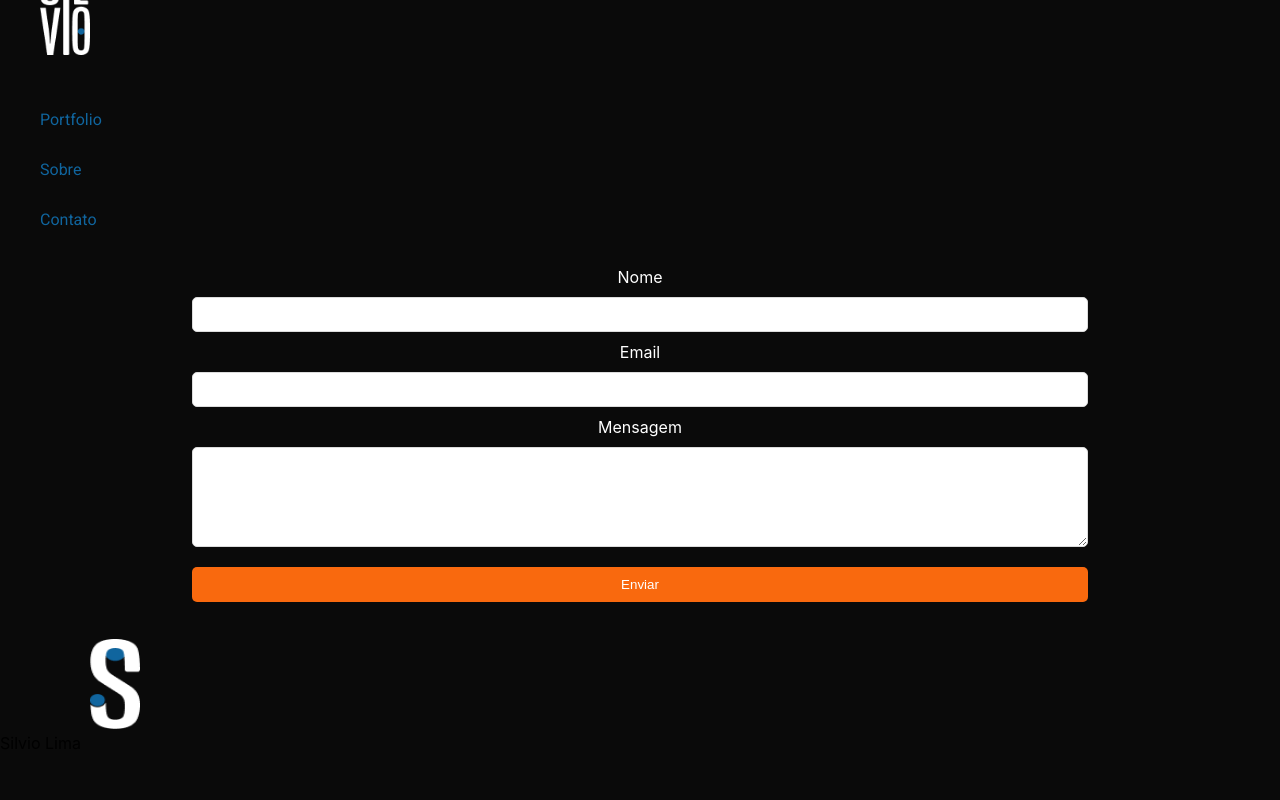
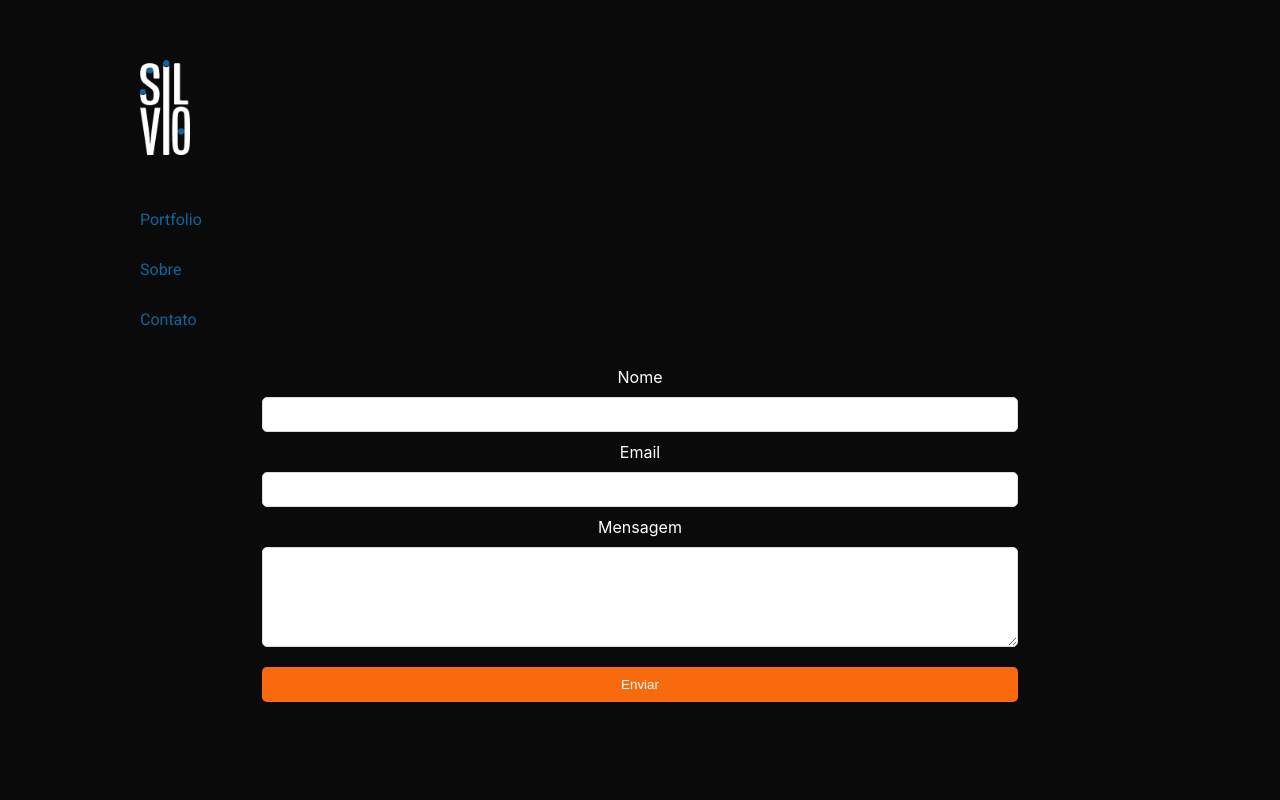
Before and after one commit to ziembick/site-portfolio-designer, a React (Create React App) app in the folder portfolio-designers/: page /contato in a window 1280 px wide. Shown: the top 800 px of the page. Built offline with nearby package versions, Linux system fonts and the light colour scheme.

Commit message:
section container in contacts form

```diff
--- a/portfolio-designers/src/components/contato.js
+++ b/portfolio-designers/src/components/contato.js
@@ -31,6 +31,7 @@ function Contato() {
 
   return (
     <>
+    <section className="section__container">
       <Navbar />
       <form ref={form} onSubmit={sendEmail}>
         <label>Nome</label>
@@ -41,6 +42,7 @@ function Contato() {
         <textarea name="message" />
         <input type="submit" value="Enviar" />
       </form>
+      </section>
       <Footer />
     </>
   );
```
